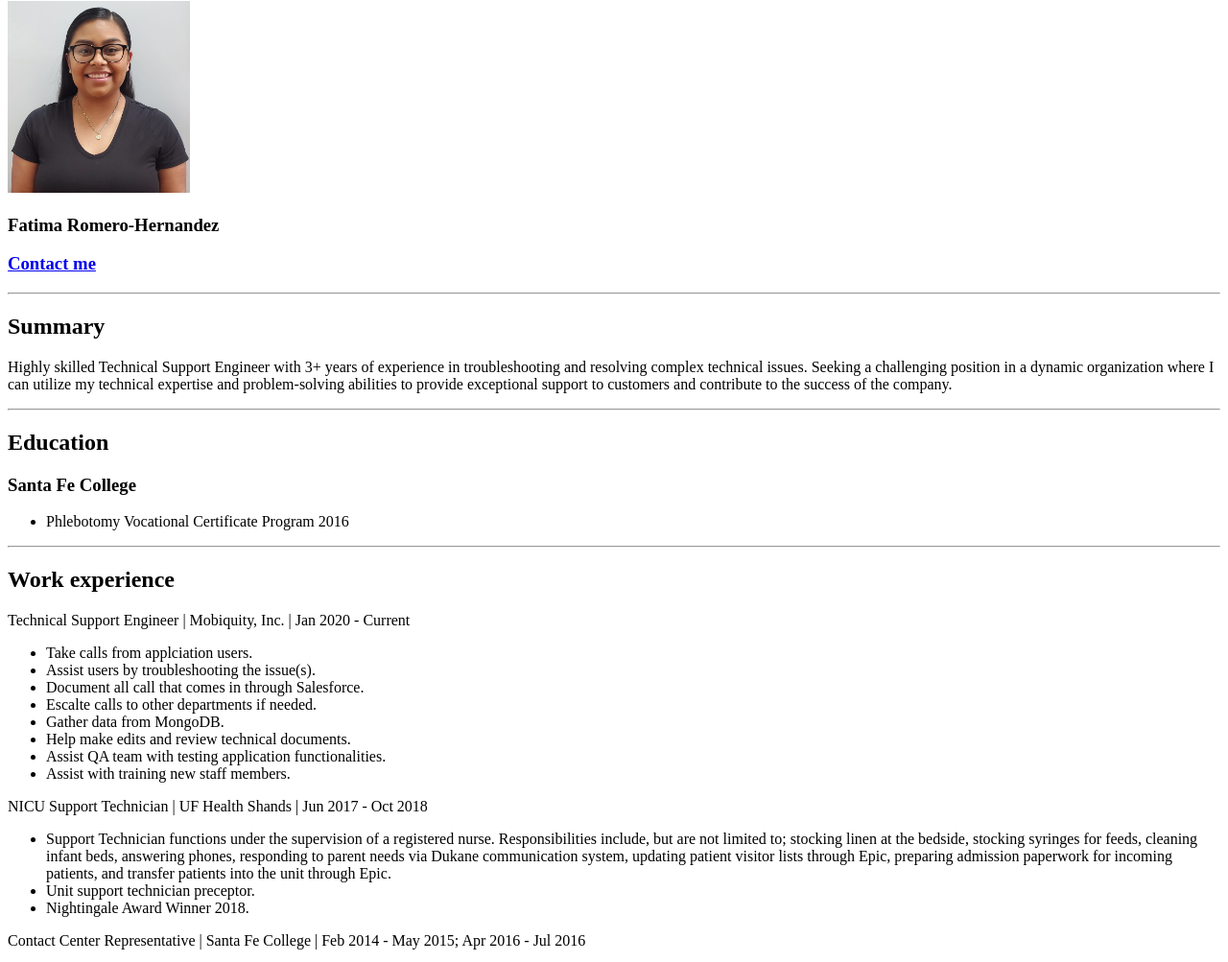
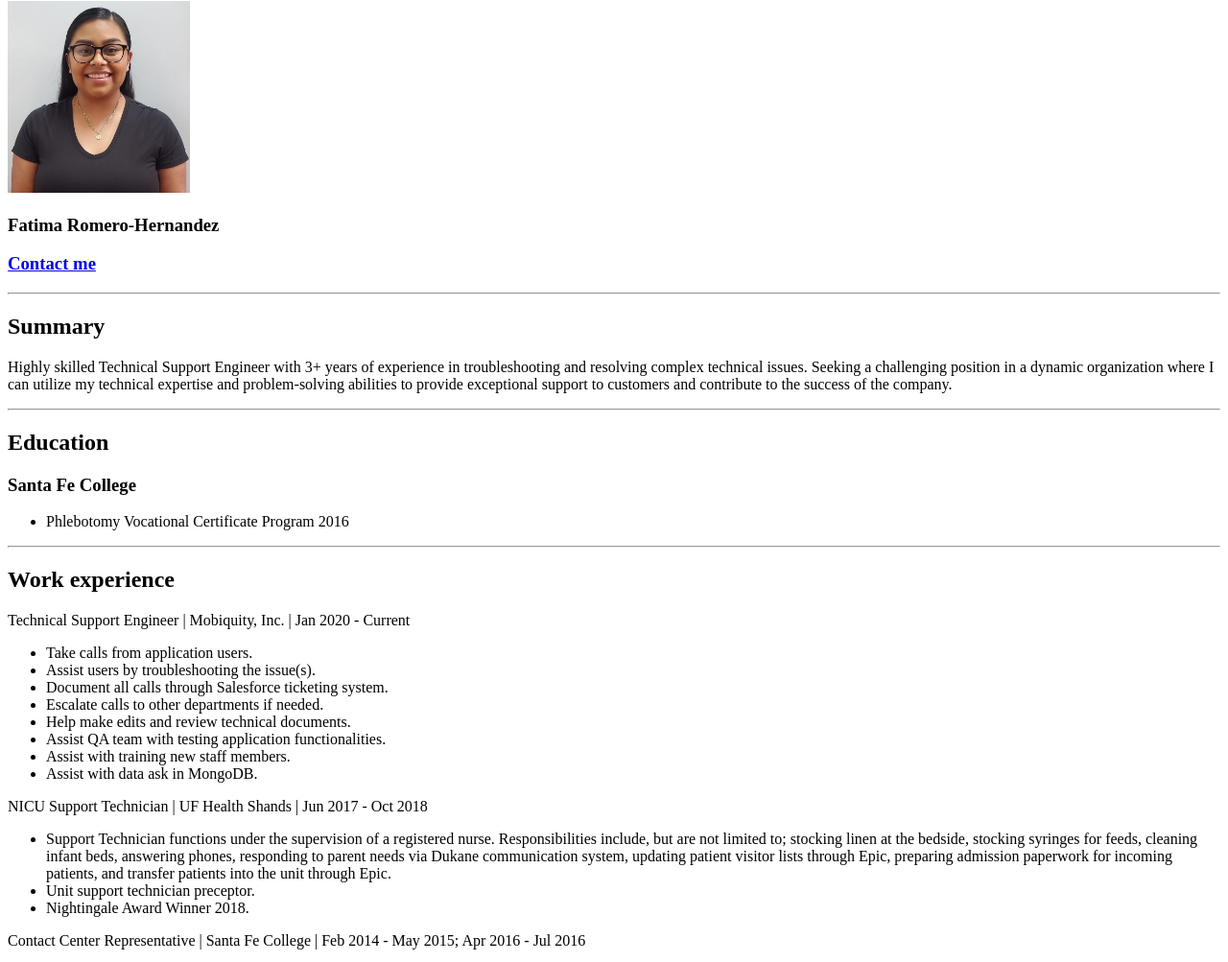
Before and after one commit to fromhernandez/Resume, a plain HTML site: page index.html in a window 1280 px wide. Shown: the part 79-1082 px from the top of the page at 96% size. Drawn offline with Linux system fonts and the light colour scheme.

Commit message:
index.html

```diff
--- a/index.html
+++ b/index.html
@@ -23,14 +23,14 @@
             <h2>Work experience</h2>
             Technical Support Engineer | Mobiquity, Inc. | Jan 2020 - Current
                 <ul>
-                    <li>Take calls from applciation users.</li>
+                    <li>Take calls from application users.</li>
                     <li>Assist users by troubleshooting the issue(s).</li>
-                    <li>Document all call that comes in through Salesforce.</li>
-                    <li>Escalte calls to other departments if needed.</li>
-                    <li>Gather data from MongoDB.</li>
+                    <li>Document all calls through Salesforce ticketing system.</li>
+                    <li>Escalate calls to other departments if needed.</li>
                     <li>Help make edits and review technical documents.</li>
                     <li>Assist QA team with testing application functionalities.</li>
                     <li>Assist with training new staff members.</li>
+                    <li>Assist with data ask in MongoDB.</li>
                 </ul>
             NICU Support Technician | UF Health Shands | Jun 2017 - Oct 2018
                 <ul>
```
